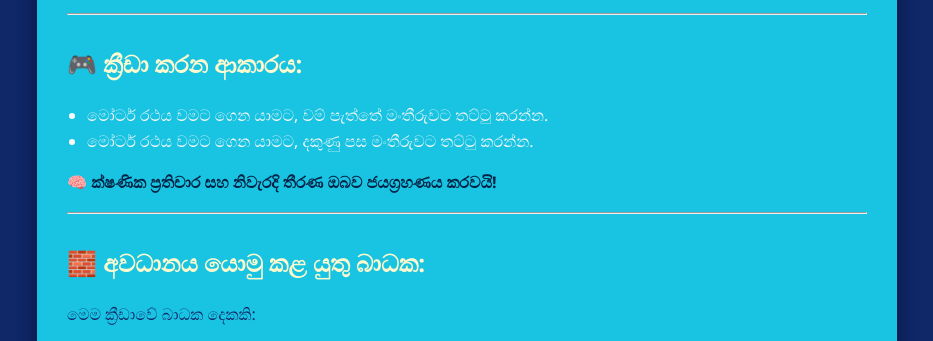
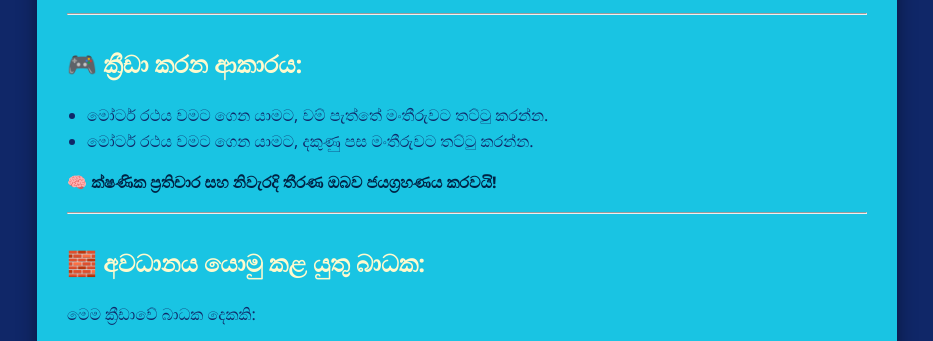
Before and after one commit to APS-GAMES/CarGameInstructions, a plain HTML site: page Instructions/sinhala.html in a window 1280 px wide. Shown: the part 408-749 px from the top of the page, without its empty margins (173-1106 px from the left). Drawn offline with Linux system fonts and the light colour scheme.

Commit message:
Update sinhala.html

```diff
--- a/Instructions/sinhala.html
+++ b/Instructions/sinhala.html
@@ -46,7 +46,7 @@
     }
 
     li {
-      color: #f8f8f8; /* 🔹 Brighter text in lists */
+      color: #102768; /* 🔹 Brighter text in lists */
     }
 
     .icon-barrier {
```
